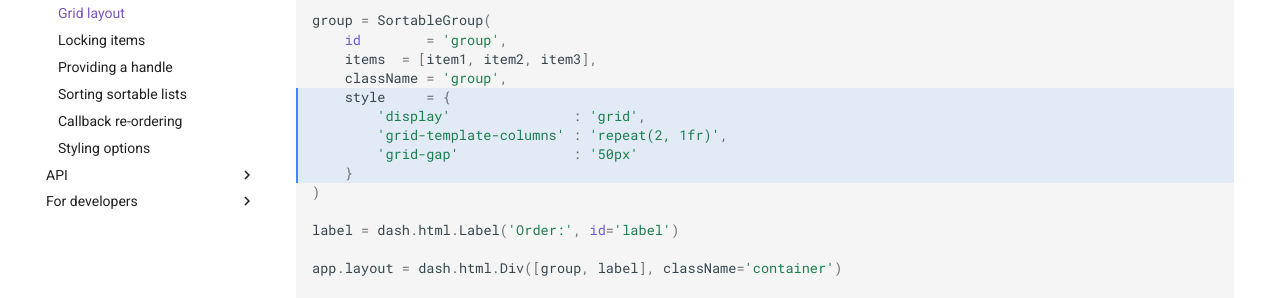
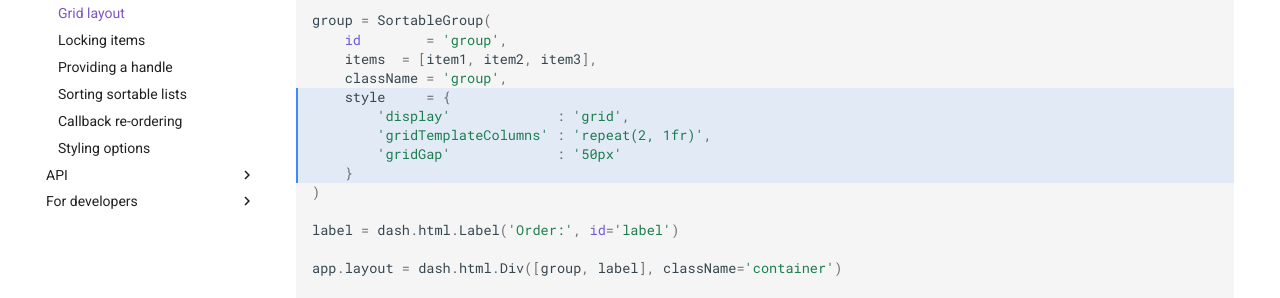
Before and after one commit to WilfriedMercier/dash_sortable_items, an MkDocs documentation site: the page built from docs_src/src/examples/example_grid.md, in a window 1280 px wide and 900 px high, scrolled down 559 px. Shown: the part 221-519 px from the top of the window. Built offline with MkDocs 1.6.1 and Material for MkDocs 9.7.7, drawn with Linux system fonts in a browser that asks for light colours; comment, search, counter and statistics services are not loaded.

Commit message:
Corrected invalid CSS properties provided in an example

```diff
--- a/docs_src/src/examples/example_grid.md
+++ b/docs_src/src/examples/example_grid.md
@@ -33,9 +33,9 @@ See the example below for a grid layout.
         items  = [item1, item2, item3],
         className = 'group',
         style     = {
-            'display'               : 'grid',
-            'grid-template-columns' : 'repeat(2, 1fr)',
-            'grid-gap'              : '50px'
+            'display'             : 'grid',
+            'gridTemplateColumns' : 'repeat(2, 1fr)',
+            'gridGap'             : '50px'
         }
     )
 
```
Also changed, not shown: docs_src/src/examples/example_styling.md (line endings or trailing spaces).
